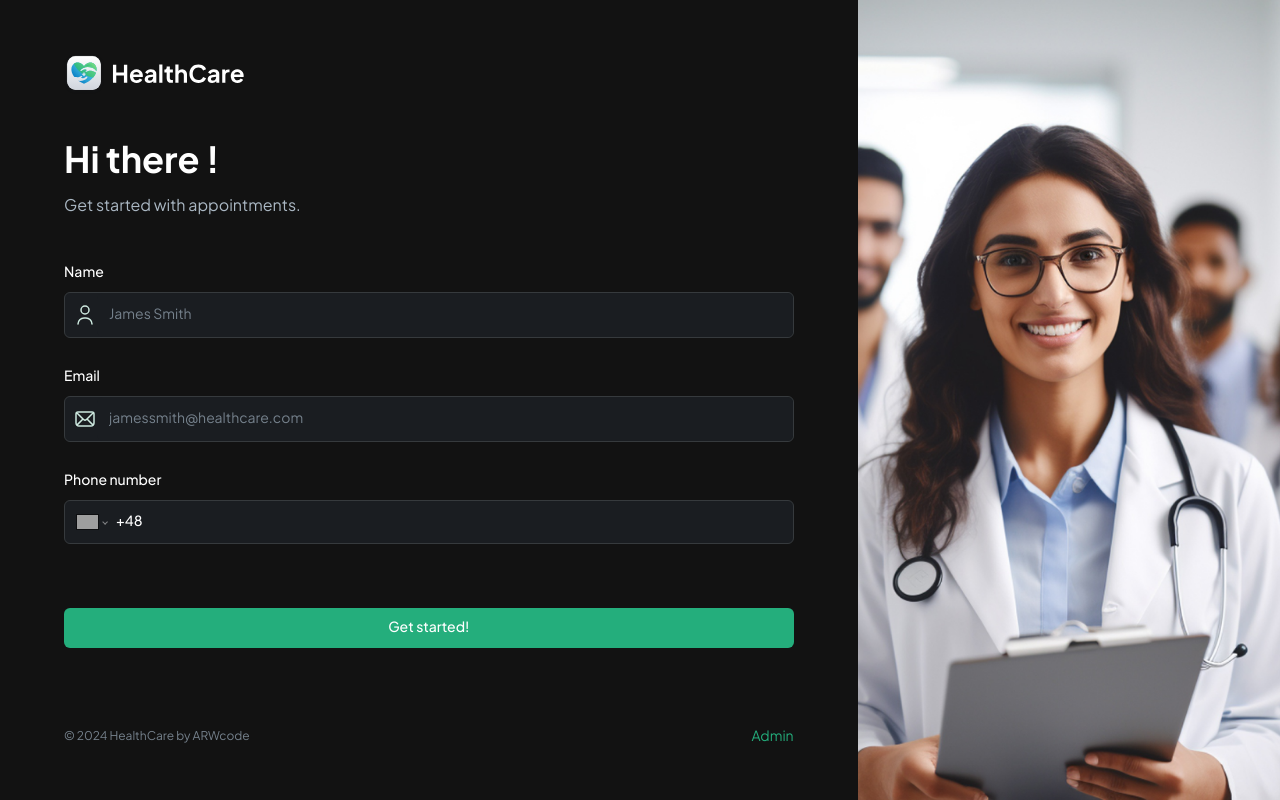
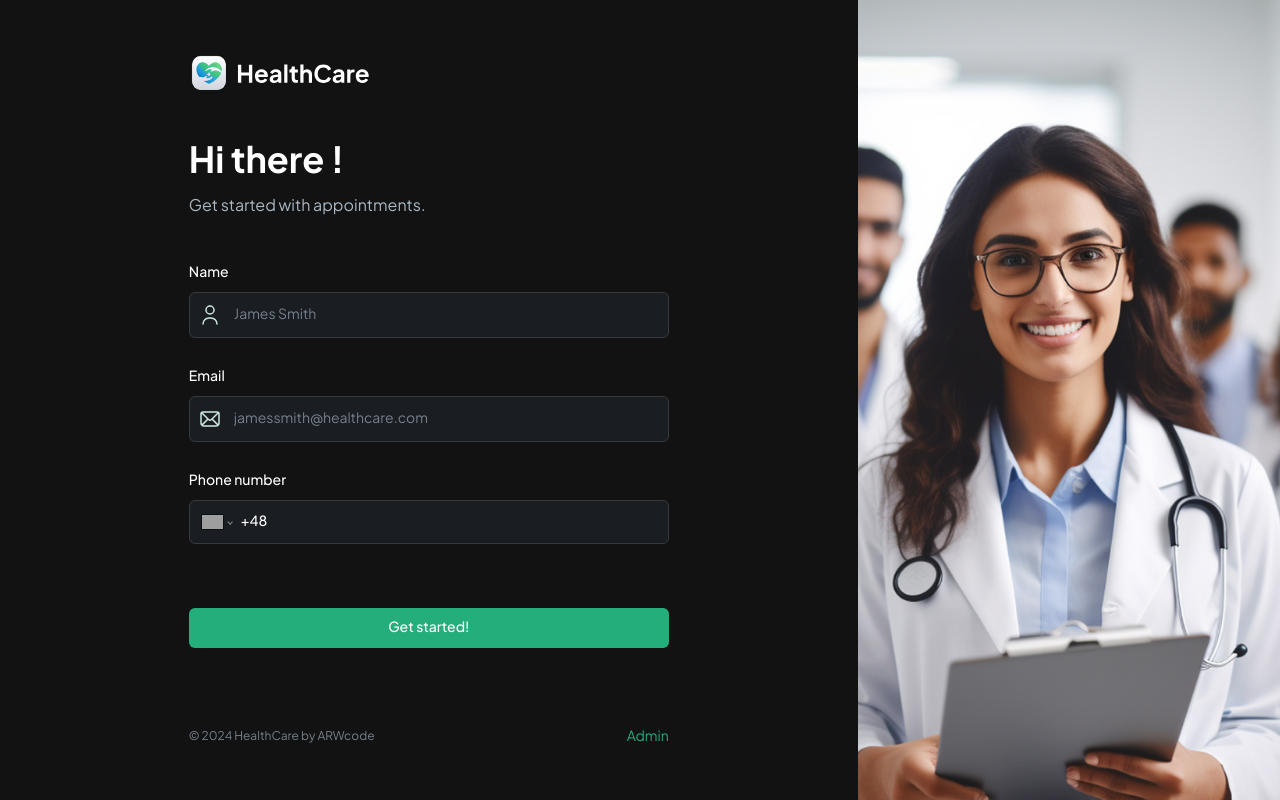
Before and after one commit to MarioLuigie/HealthCare, a Next.js app: page / in a window 1280 px wide. Built offline with nearby package versions, Linux system fonts and the light colour scheme; no server answers; grey boxes are pictures that could not be loaded.

Commit message:
Styles: Add styles for FormPageTemplate

```diff
--- a/src/components/pages/CreateAppointmentPage.tsx
+++ b/src/components/pages/CreateAppointmentPage.tsx
@@ -18,7 +18,7 @@ export default async function CreateAppointmentPage({
 	const patient = await getPatient(userId)
 
 	return (
-		<FormPageTemplate image={Images.NEW_APPOINTMENT_PAGE_IMAGE}>
+		<FormPageTemplate image={Images.NEW_APPOINTMENT_PAGE_IMAGE} classes='max-w-[780px]'>
 			<LogoFull />
 			<PageTitle
 				title="New appointment"
--- a/src/components/pages/RegisterPage.tsx
+++ b/src/components/pages/RegisterPage.tsx
@@ -14,7 +14,7 @@ export default async function RegistrationPage({ params }: { params: SingleSlugP
 
 	console.log('User from RegistrationPage:', user)
 	return (
-		<FormPageTemplate image={Images.REGISTER_PAGE_IMAGE}>
+		<FormPageTemplate image={Images.REGISTER_PAGE_IMAGE} classes='max-w-[780px]'>
 			<LogoFull />
 			<PageTitle
 				title="Welcome !"
--- a/src/components/shared/FormPageTemplate.tsx
+++ b/src/components/shared/FormPageTemplate.tsx
@@ -14,7 +14,7 @@ export default function FormPageTemplate({
 	return (
 		<div className="flex h-screen max-h-screen">
 			<section className="remove-scrollbar container my-auto max-h-screen overflow-y-auto">
-				<div className={`sub-container max-w-[780px] ${classes}`}>{children}</div>
+				<div className={`sub-container ${classes}`}>{children}</div>
 			</section>
 			<section className="max-w-[33%]">
 				<Image
```
